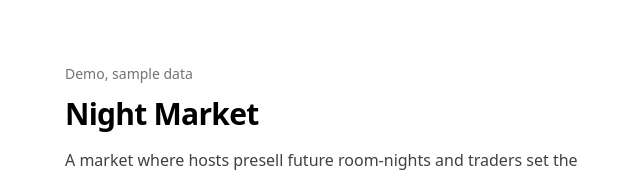
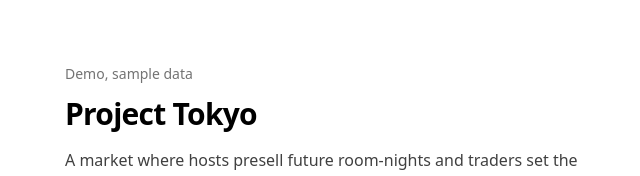
Before and after one commit to ETHTokyo2026-MODY/project-tokyo, a Next.js app in the folder apps/web/: page / in a window 1280 px wide. Shown: the top 176 px of the page, without its empty margins (311-951 px from the left). Built offline with nearby package versions, Linux system fonts and the light colour scheme.

Commit message:
chore: rename night market to project tokyo

```diff
--- a/apps/web/app/layout.tsx
+++ b/apps/web/app/layout.tsx
@@ -2,7 +2,7 @@ import type { Metadata } from 'next';
 import './globals.css';
 
 export const metadata: Metadata = {
-  title: 'Night Market',
+  title: 'Project Tokyo',
   description:
     'A market where hosts presell future room-nights and traders set the price.',
 };
--- a/apps/web/app/page.tsx
+++ b/apps/web/app/page.tsx
@@ -3,7 +3,7 @@ export default function Home() {
     <main className="mx-auto max-w-xl px-6 py-16">
       <p className="text-sm text-neutral-500">Demo, sample data</p>
       <h1 className="mt-3 text-3xl font-semibold tracking-tight">
-        Night Market
+        Project Tokyo
       </h1>
       <p className="mt-4 text-neutral-700">
         A market where hosts presell future room-nights and traders set the
```
Also changed, not shown: 2 other files (tests, documents, lock files or other folders).
